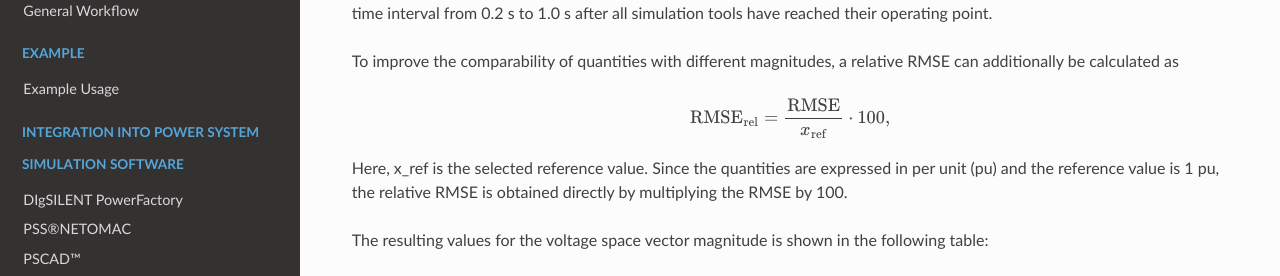
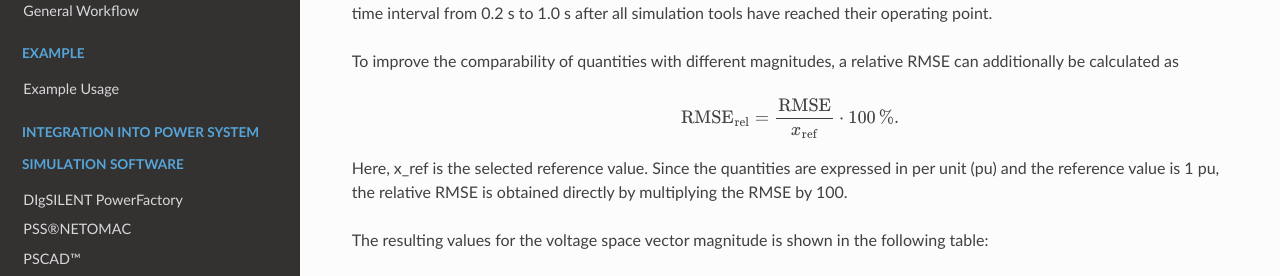
Before and after one commit to Institute-of-Electrical-Energy-Systems/SIMULINK_DLL_Builder, a Sphinx documentation site: the page built from docs/Benchmark.rst, in a window 1280 px wide and 900 px high, scrolled down 11745 px. Shown: the part 162-438 px from the top of the window. Built offline with Sphinx 7.4.7 and the Read the Docs theme 3.1.0, drawn with Linux system fonts in a browser that asks for light colours; formulas are drawn with MathJax 3.

```diff
--- a/docs/Benchmark.rst
+++ b/docs/Benchmark.rst
@@ -513,7 +513,8 @@ To improve the comparability of quantities with different magnitudes, a relative
 
    \mathrm{RMSE}_{\mathrm{rel}}
    =
-   \frac{\mathrm{RMSE}}{x_{\mathrm{ref}}} \cdot 100,%.
+   \frac{\mathrm{RMSE}}{x_{\mathrm{ref}}}
+   \cdot 100\,\%.
 
 Here, x_ref is the selected reference value. Since the quantities are expressed in per unit (pu) and the reference value is 1 pu, the relative RMSE is obtained directly by multiplying the RMSE by 100.
 
```
